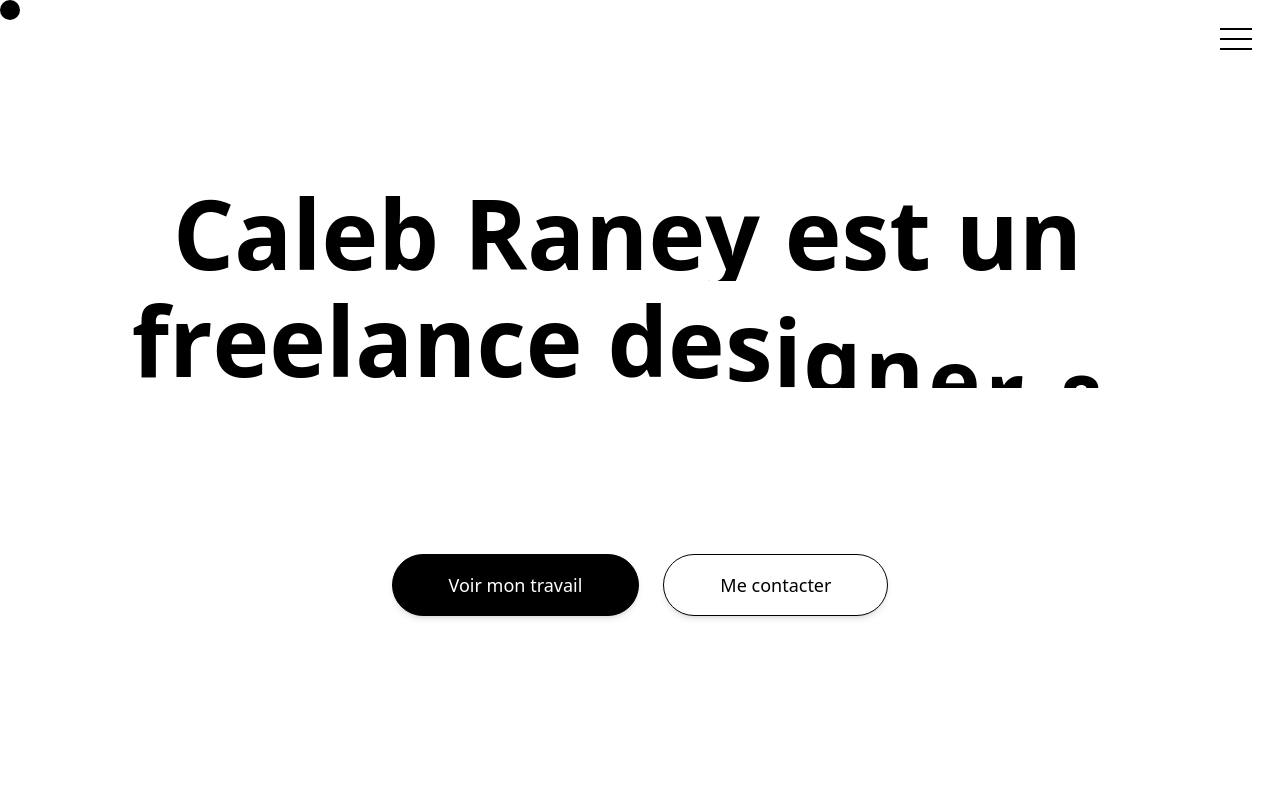
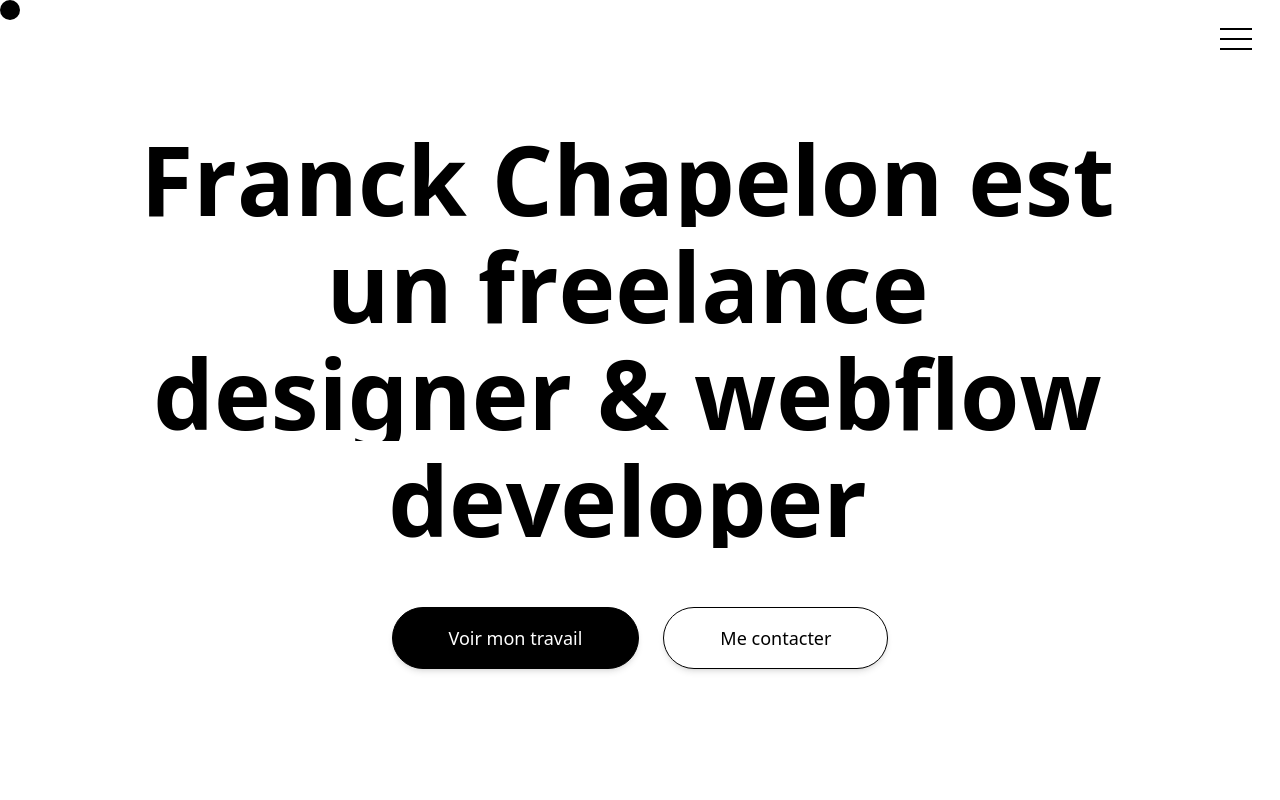
Before and after one commit to franckick0909/design, a Next.js app: page / in a window 1280 px wide. Shown: the top 800 px of the page. Built offline with nearby package versions, Linux system fonts and the light colour scheme; a web font is replaced by a local one.

Commit message:
commit 14

```diff
--- /dev/null
+++ b/src/app/components/enterHero.tsx
@@ -0,0 +1,71 @@
+"use client";
+
+import { AnimatePresence, motion } from "framer-motion";
+import { useState, useEffect } from "react";
+
+export default function EnterHero({ children }: { children: React.ReactNode }) {
+  const [isEntering, setIsEntering] = useState(true);
+  const [showLine, setShowLine] = useState(true);
+
+  useEffect(() => {
+    const timer1 = setTimeout(() => {
+      setIsEntering(false);
+    }, 1000);
+
+    const timer2 = setTimeout(() => {
+      setShowLine(false);
+    }, 1200); // Ajustez ce délai pour contrôler quand le trait disparaît
+
+    return () => {
+      clearTimeout(timer1);
+      clearTimeout(timer2);
+    };
+  }, []);
+
+  return (
+    <div className="relative">
+      <AnimatePresence>
+        {showLine && (
+          <motion.div
+            aria-hidden="true"
+            key="horizontalLine"
+            className="fixed left-0 top-1/2 w-full h-[2px] bg-white origin-center z-[100]"
+            initial={{ scaleX: 0 }}
+            animate={{ scaleX: 1 }}
+            exit={{ scaleX: 0, opacity: 0 }}
+            transition={{
+              type: "spring",
+              stiffness: 100,
+              damping: 20,
+              mass: 0.5,
+              delay: 0.1,
+              exit: { duration: 0.1 } // Contrôle la vitesse de disparition
+            }}
+          />
+        )}
+      </AnimatePresence>
+      <motion.div
+        key="topSplit"
+        className="fixed inset-0 z-50 bg-black"
+        initial={{ clipPath: "inset(0 0 50% 0)" }}
+        animate={{ clipPath: "inset(0 0 100% 0)" }}
+        transition={{ delay: 0.7, type: "spring", stiffness: 200, damping: 60, mass: 1 }}
+      />
+      <motion.div
+        key="bottomSplit"
+        className="fixed inset-0 z-50 bg-black"
+        initial={{ clipPath: "inset(50% 0 0 0)" }}
+        animate={{ clipPath: "inset(100% 0 0 0)" }}
+        transition={{ delay: 0.7, type: "spring", stiffness: 200, damping: 60, mass: 1 }}
+      />
+      <motion.div
+        className="w-full"
+        initial={{ opacity: 0 }}
+        animate={{ opacity: isEntering ? 0 : 1 }}
+        transition={{ duration: 0.5 }}
+      >
+        {children}
+      </motion.div>
+    </div>
+  );
+}
--- a/src/app/components/nav.tsx
+++ b/src/app/components/nav.tsx
@@ -55,13 +55,13 @@ export default function Nav() {
   };
 
   return (
-    <>
+    <div className="relative">
       <button
         title="Menu"
         type="button"
         aria-label="Menu"
         onClick={() => setIsOpen(!isOpen)}
-        className="fixed top-5 right-5 z-[2000] p-2 mix-blend-difference"
+        className="fixed top-5 right-5 z-[1000] p-2 mix-blend-difference"
       >
         <div className={`w-8 h-0.5 bg-white mb-2 transition-all ${isOpen ? "rotate-45 translate-y-2.5" : ""}`}></div>
         <div className={`w-8 h-0.5 bg-white mb-2 transition-all ${isOpen ? "opacity-0" : ""}`}></div>
@@ -72,7 +72,7 @@ export default function Nav() {
         variants={menuVariants}
         initial="closed"
         animate={isOpen ? "open" : "closed"}
-        className="fixed top-0 right-0 h-full w-full xl:w-1/2 bg-neutral-100 z-40 flex flex-col justify-start items-start p-20 gap-6"
+        className="fixed top-0 right-0 h-full w-full xl:w-1/2 bg-neutral-100 z-50 flex flex-col justify-start items-start p-20 gap-6"
       >
         {navLinks.map((item, index) => (
           <motion.div
@@ -101,6 +101,6 @@ export default function Nav() {
           </div>
         </motion.div>
       </motion.nav>
-    </>
+    </div>
   );
 }
--- a/src/app/hero/page.tsx
+++ b/src/app/hero/page.tsx
@@ -1,6 +1,6 @@
 "use client";
 
-import HeroTransition from "../components/heroTransition";
+import EnterHero from '../components/enterHero';
 import { AnimatedText } from "../components/animatedText";
 import CubertoButton from "../components/cubertoButton";
 import { motion } from "framer-motion";
@@ -11,26 +11,26 @@ export default function Hero() {
   const interactiveElementsRef = useRef<HTMLDivElement>(null);
 
   return (
-    <HeroTransition>
-      <div className="relative min-h-screen flex flex-col items-center justify-center bg-white text-black p-4">
-        <div ref={interactiveElementsRef} className="fixed w-full max-w-5xl mx-auto text-center">
+    <EnterHero>
+      <div className="min-h-screen w-full flex flex-col items-center justify-center bg-white text-black p-4">
+        <div ref={interactiveElementsRef} className="w-full max-w-5xl mx-auto text-center">
           <AnimatedText
-            text="Caleb Raney est un freelance designer & webflow developer"
+            text="Franck Chapelon est un freelance designer & webflow developer"
             className="text-4xl sm:text-5xl md:text-6xl lg:text-7xl xl:text-8xl font-bold mb-8 text-center relative"
             el="h1"
             animation={{
               hidden: { y: "100%", scale: 0.8 },
               visible: { y: "0%", scale: 1 },
             }}
-            delay={3}
-            duration={1}
+            delay={1.3} // Augmenté pour commencer après la transition EnterHero
+            duration={0.3}
           />
 
           <motion.div
             className="flex justify-center gap-6 mt-12"
             initial={{ opacity: 0 }}
             animate={{ opacity: 1 }}
-            transition={{ delay: 0.5 }}
+            transition={{ delay: 1.8 }} // Augmenté pour commencer après l'animation du texte
           >
             <CubertoButton
               text="Voir mon travail"
@@ -50,6 +50,6 @@ export default function Hero() {
         </div>
         <StickyCursor stickyElement={interactiveElementsRef} />
       </div>
-    </HeroTransition>
+    </EnterHero>
   );
 }
--- /dev/null
+++ b/src/app/loading.tsx
@@ -0,0 +1,105 @@
+"use client";
+
+import { motion, AnimatePresence } from "framer-motion";
+import { useEffect, useState } from "react";
+// import Image from 'next/image';  // Commenté car non utilisé
+
+declare global {
+  interface Window {
+    Image: {
+      new (): HTMLImageElement;
+    }
+  }
+}
+
+export default function Loading({ onLoadingComplete }: { onLoadingComplete: () => void }) {
+  const [loadingPercentage, setLoadingPercentage] = useState(0);
+  const [isLoading, setIsLoading] = useState(true);
+
+  useEffect(() => {
+    const imagesToPreload = [
+      '/projets/img1.jpg',
+      '/projets/img2.webp',
+      '/projets/img3.webp',
+      '/projets/img4.webp',
+      '/projets/img5.webp',
+      // Ajoutez d'autres images ici
+    ];
+
+    let loadedImages = 0;
+    const totalImages = imagesToPreload.length;
+    const minLoadTime = 2000; // 2 secondes minimum
+    const startTime = Date.now();
+
+    const preloadImage = (src: string) => {
+      return new Promise<void>((resolve, reject) => {
+        const img = new window.Image();
+        img.src = src;
+        img.onload = () => {
+          loadedImages++;
+          resolve();
+        };
+        img.onerror = reject;
+      });
+    };
+
+    const updateLoadingPercentage = () => {
+      const elapsedTime = Date.now() - startTime;
+      const realPercentage = Math.round((loadedImages / totalImages) * 100);
+      const timePercentage = Math.min(Math.round((elapsedTime / minLoadTime) * 100), 100);
+      const targetPercentage = Math.max(realPercentage, timePercentage);
+
+      setLoadingPercentage(prevPercentage => {
+        if (prevPercentage >= targetPercentage) return prevPercentage;
+        return prevPercentage + 1;
+      });
+    };
+
+    const loadingInterval = setInterval(updateLoadingPercentage, 20);
+
+    Promise.all(imagesToPreload.map(preloadImage))
+      .then(() => {
+        return new Promise(resolve => {
+          const remainingTime = Math.max(0, minLoadTime - (Date.now() - startTime));
+          setTimeout(resolve, remainingTime);
+        });
+      })
+      .then(() => {
+        clearInterval(loadingInterval);
+        setLoadingPercentage(100);
+        setTimeout(() => {
+          setIsLoading(false);
+          onLoadingComplete();
+        }, 500);
+      })
+      .catch(console.error);
+
+    return () => clearInterval(loadingInterval);
+  }, [onLoadingComplete]);
+
+  return (
+    <AnimatePresence mode="wait">
+      {isLoading && (
+        <motion.div
+          key="loadingScreen"
+          className="fixed inset-0 flex flex-col justify-between bg-black text-white z-[2000] p-8"
+          initial={{ opacity: 1 }}
+          exit={{ opacity: 1 }}
+          transition={{ duration: 0.5 }}
+        >
+          <div className="text-2xl font-medium uppercase font-inter ">
+            <div className="">Franck Chapelon</div>
+            <div className="flex items-center gap-2">
+              <div className="h-[1px] w-20 bg-white" />
+              <div>Portfolio &copy; 2024</div>
+            </div>
+          </div>
+          <div className="text-8xl font-bold self-end">
+            <span>{loadingPercentage}</span>
+            <span>%</span>
+          </div>
+        </motion.div>
+      )}
+    </AnimatePresence>
+  );
+}
--- a/src/app/page.tsx
+++ b/src/app/page.tsx
@@ -1,15 +1,22 @@
+"use client";
+
+import { useState } from "react";
+import Loading from "./loading";
 import Hero from "./hero/page";
 import Branding from "./pages/branding/page";
+import Projets from "./projets/page";
 import Services from "./pages/branding/services/page";
-import Projets from "./projets/page";
 
 export default function Home() {
+  const [isLoading, setIsLoading] = useState(true);
+
   return (
-    <main className="relative flex flex-col items-center justify-center min-h-screen">
-      <Hero />
+    <>
+      {isLoading && <Loading onLoadingComplete={() => setIsLoading(false)} />}
+      {!isLoading && <Hero />}
       <Branding />
       <Projets />
       <Services />
-    </main>
+    </>
   );
 }
```
